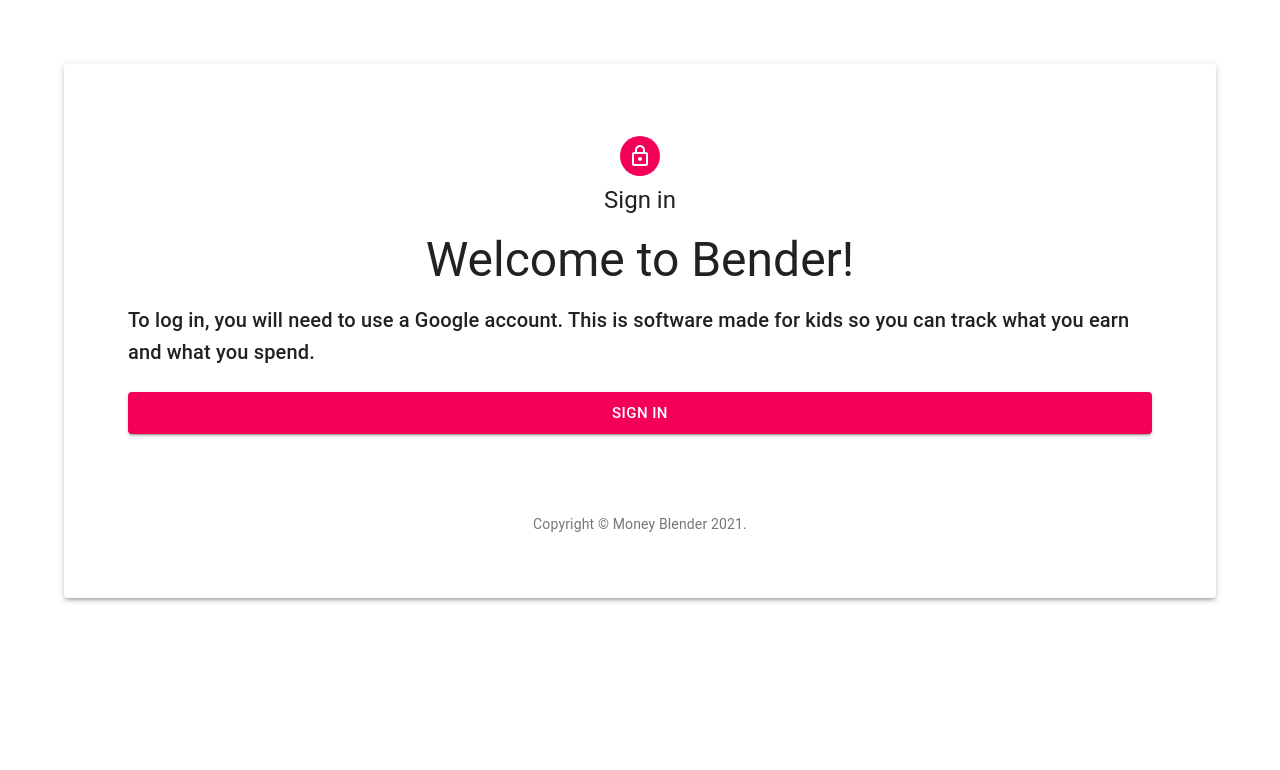
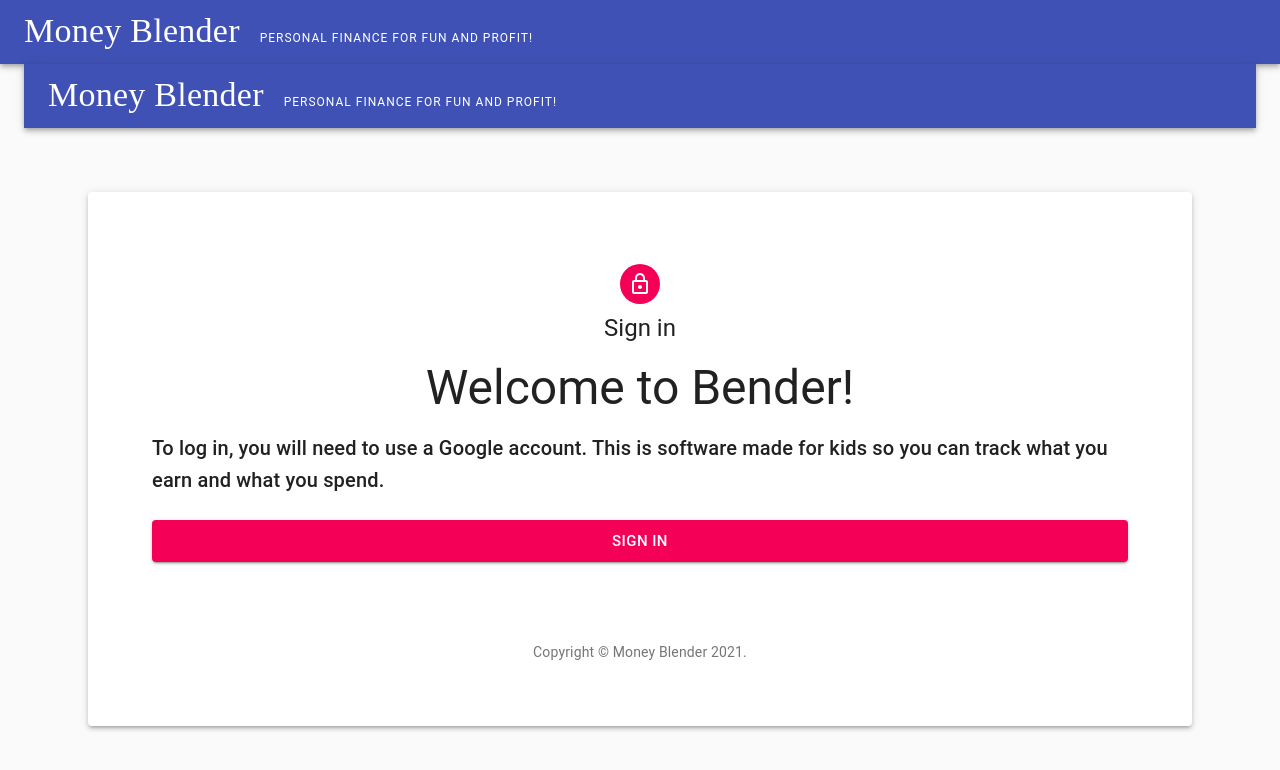
Before and after one commit to switzerb/money-blender, a React (Create React App) app: page /sign-in in a window 1280 px wide. Shown: the top 770 px of the page. Built offline with nearby package versions, Linux system fonts and the light colour scheme; no server answers.

Commit message:
the basics of routing with auth state

```diff
--- a/src/App.tsx
+++ b/src/App.tsx
@@ -1,6 +1,18 @@
 import React from 'react';
 import './App.css';
 import Routes from './Routes';
+import AppHeader from './components/AppHeader';
+import { Container, CssBaseline } from '@material-ui/core';
 
-export const App: React.FC = () => <Routes />;
+export const App: React.FC = () => {
+    return (
+        <>
+            <CssBaseline />
+            <AppHeader />
+            <Container maxWidth="lg">
+                <Routes />
+            </Container>
+        </>
+    );
+};
 export default App;
--- a/src/Routes.tsx
+++ b/src/Routes.tsx
@@ -1,16 +1,16 @@
 import React, { FC, useContext } from 'react';
-import { BrowserRouter as Router, Route, Switch, Redirect } from 'react-router-dom';
+import { BrowserRouter as Router, Route, Switch, Redirect, RouteComponentProps } from 'react-router-dom';
 import Dashboard from './components/Dashboard';
 import SignIn from './components/SignIn';
 import { AuthContext } from './providers/AuthProvider';
 
 type PrivateRouteProps = {
-    path?: string;
+    path: string;
     exact?: boolean;
-    component: React.ComponentType<any>;
+    component: React.FC<RouteComponentProps>;
 };
 
-const PrivateRoute: FC<PrivateRouteProps> = ({ component: RouteComponent, ...rest }: PrivateRouteProps) => {
+const PrivateRoute = ({ component: Component, ...rest }: PrivateRouteProps): JSX.Element => {
     const { authenticated, loadingAuthState } = useContext(AuthContext);
     if (loadingAuthState) {
         return (
@@ -22,11 +22,11 @@ const PrivateRoute: FC<PrivateRouteProps> = ({ component: RouteComponent, ...res
     return (
         <Route
             {...rest}
-            render={(routeProps) =>
+            render={(props: RouteComponentProps) =>
                 authenticated ? (
-                    <RouteComponent {...routeProps} />
+                    <Component {...props} />
                 ) : (
-                    <Redirect to={{ pathname: '/auth/login', state: { prevPath: rest.path } }} />
+                    <Redirect to={{ pathname: '/sign-in', state: { prevPath: rest.path } }} />
                 )
             }
         />
@@ -55,7 +55,7 @@ const Routes: FC = () => {
             <Switch>
                 <PrivateRoute exact path="/dashboard" component={AppRoutes} />
                 <Route path="/sign-in" component={AuthRoutes} />
-                <Redirect to="/sign-in" from="/" />
+                <Redirect to="/dashboard" from="/" />
             </Switch>
         </Router>
     );
--- /dev/null
+++ b/src/components/AppHeader.tsx
@@ -0,0 +1,85 @@
+import React, { useContext, FC } from 'react';
+import { makeStyles } from '@material-ui/core/styles';
+import AppBar from '@material-ui/core/AppBar';
+import Toolbar from '@material-ui/core/Toolbar';
+import Typography from '@material-ui/core/Typography';
+import { ArrowDropDown } from '@material-ui/icons';
+import MenuItem from '@material-ui/core/MenuItem';
+import Menu from '@material-ui/core/Menu';
+import Button from '@material-ui/core/Button';
+import { AuthContext } from '../providers/AuthProvider';
+// import Navigation from './Navigation';
+
+const useStyles = makeStyles((theme) => ({
+    root: {
+        flexGrow: 1,
+    },
+    menuButton: {
+        marginRight: theme.spacing(2),
+    },
+    title: {
+        flexGrow: 1,
+        fontFamily: 'Alfa Slab One',
+    },
+    subtitle: {
+        marginLeft: '20px',
+    },
+}));
+
+const AppHeader: FC = () => {
+    const classes = useStyles();
+    const [anchorEl, setAnchorEl] = React.useState(null);
+    const open = Boolean(anchorEl);
+    const { user, logout } = useContext(AuthContext);
+
+    const handleMenu = (event: any) => {
+        setAnchorEl(event.currentTarget);
+    };
+
+    const handleClose = () => {
+        setAnchorEl(null);
+    };
+
+    return (
+        <div className={classes.root}>
+            <AppBar position="static">
+                <Toolbar>
+                    <Typography variant="h4" className={classes.title}>
+                        Money Blender
+                        <Typography variant="overline" className={classes.subtitle}>
+                            Personal finance for fun and profit!
+                        </Typography>
+                    </Typography>
+                    {user && (
+                        <div>
+                            <Button color="inherit" onClick={handleMenu} endIcon={<ArrowDropDown />}>
+                                Welcome, {user.displayName}
+                            </Button>
+                            <Menu
+                                id="menu-appbar"
+                                anchorEl={anchorEl}
+                                anchorOrigin={{
+                                    vertical: 'top',
+                                    horizontal: 'right',
+                                }}
+                                keepMounted
+                                transformOrigin={{
+                                    vertical: 'top',
+                                    horizontal: 'right',
+                                }}
+                                open={open}
+                                onClose={handleClose}
+                            >
+                                <MenuItem onClick={handleClose}>Profile</MenuItem>
+                                <MenuItem onClick={logout}>Logout</MenuItem>
+                            </Menu>
+                        </div>
+                    )}
+                </Toolbar>
+            </AppBar>
+            {/* {current_user && <Navigation />} */}
+        </div>
+    );
+};
+
+export default AppHeader;
--- a/src/components/SignIn.tsx
+++ b/src/components/SignIn.tsx
@@ -3,6 +3,7 @@ import { Avatar, Box, Button, Paper, Typography } from '@material-ui/core';
 import { makeStyles } from '@material-ui/core/styles';
 import { LockOutlined } from '@material-ui/icons';
 import { firebase } from '../providers/firebase';
+import AppHeader from './AppHeader';
 
 const signInWithGoogle = () => {
     return firebase.auth().signInWithPopup(new firebase.auth.GoogleAuthProvider());
@@ -42,6 +43,8 @@ const SignIn: FC = () => {
     const classes = useStyles();
 
     return (
+        <>
+            <AppHeader />
             <Paper className={classes.root} elevation={3}>
                 <Avatar className={classes.avatar}>
                     <LockOutlined />
@@ -53,8 +56,8 @@ const SignIn: FC = () => {
                     Welcome to Bender!
                 </Typography>
                 <Typography variant="h6">
-                To log in, you will need to use a Google account. This is software made for kids so you can track what
-                you earn and what you spend.
+                    To log in, you will need to use a Google account. This is software made for kids so you can track
+                    what you earn and what you spend.
                 </Typography>
                 <Button
                     className={classes.button}
@@ -69,7 +72,9 @@ const SignIn: FC = () => {
                 <Box mt={8}>
                     <Copyright />
                 </Box>
+                {}
             </Paper>
+        </>
     );
 };
 
--- a/src/providers/AuthProvider.tsx
+++ b/src/providers/AuthProvider.tsx
@@ -2,26 +2,41 @@ import React, { useEffect, useState } from 'react';
 import 'firebase/auth';
 import { firebase } from './firebase';
 
-type ContextProps = {
-    user: firebase.User | null;
+interface AppUser {
+    displayName: string | null;
+    email: string | null;
+    photoURL: string | null;
+    uid: string;
+}
+
+type AuthProps = {
+    user: AppUser | null;
     authenticated: boolean;
     loadingAuthState: boolean;
+    logout: () => void;
 };
 
 type ProviderProps = {
     children: React.ReactNode;
 };
 
-const AuthContext = React.createContext<Partial<ContextProps>>({});
+const AuthContext = React.createContext<Partial<AuthProps>>({});
 
 const AuthProvider: React.FC<ProviderProps> = ({ children }: ProviderProps) => {
-    const [user, setUser] = useState(null as firebase.User | null);
+    const [user, setUser] = useState(null as AppUser | null);
     const [loadingAuthState, setLoadingAuthState] = useState(true);
 
     useEffect(() => {
-        firebase.auth().onAuthStateChanged((user: firebase.User | null) => {
-            setUser(user);
-            setLoadingAuthState(false);
+        firebase.auth().onAuthStateChanged((authed: firebase.User | null) => {
+            if (authed !== null) {
+                setUser({
+                    displayName: authed.displayName,
+                    email: authed.email,
+                    photoURL: null,
+                    uid: authed.uid,
+                });
+                setLoadingAuthState(false);
+            }
         });
     }, []);
     return (
@@ -30,6 +45,15 @@ const AuthProvider: React.FC<ProviderProps> = ({ children }: ProviderProps) => {
                 user,
                 authenticated: user !== null,
                 loadingAuthState,
+                logout: () => {
+                    firebase
+                        .auth()
+                        .signOut()
+                        .then((res) => {
+                            console.log(res);
+                            debugger;
+                        });
+                },
             }}
         >
             {children}
```
Also changed, not shown: .eslintrc.js. Lines whose indentation alone changed are shown as unchanged.
